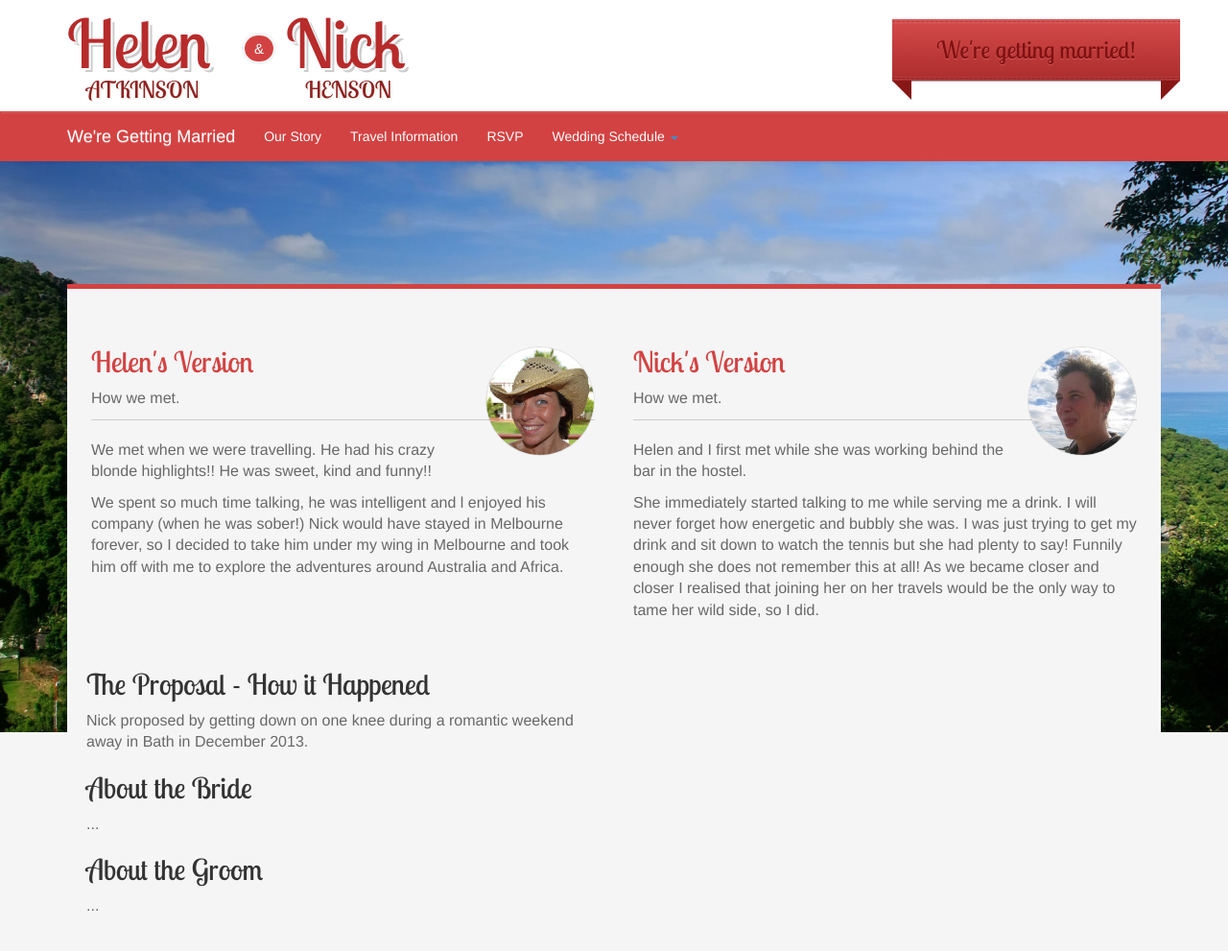
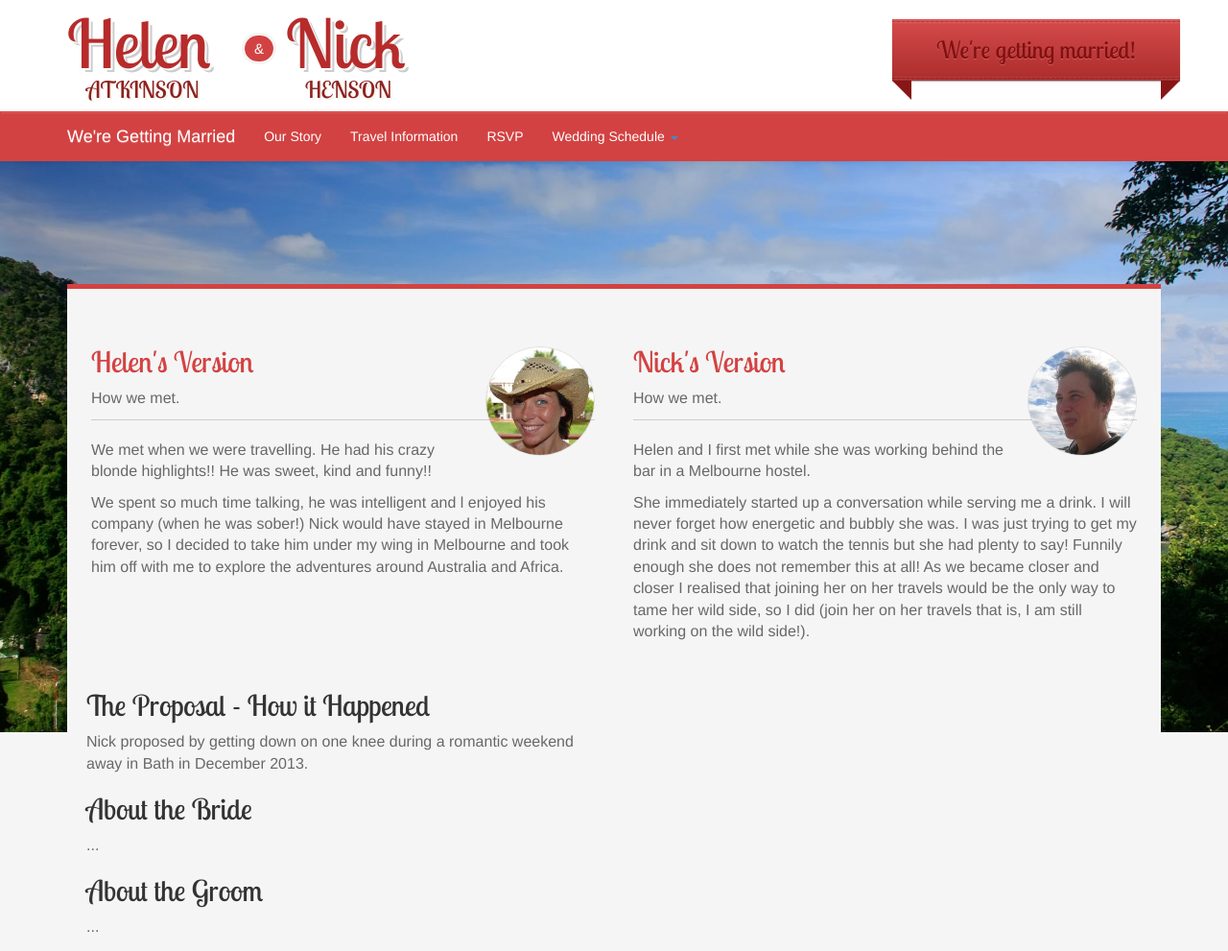
Before and after one commit to Kalyse/Helen-Wedding, a plain HTML site: page our-story.html in a window 1280 px wide. Shown: the top 991 px of the page at 96% size. Drawn offline with nearby package versions, Linux system fonts and the light colour scheme; a web font is replaced by a local one.

Commit message:
Update our-story.html

```diff
--- a/our-story.html
+++ b/our-story.html
@@ -118,9 +118,9 @@
                             <p>How we met.</p>
                         </div>
                         <div class="person-intro">
-                            <p>Helen and I first met while she was working behind the bar in the hostel.</p>
-                            <p>She immediately started talking to me while serving me a drink. I will never forget how energetic and bubbly she was. I was just trying to get my drink and sit down to watch the tennis but she had plenty to say! Funnily enough she does not remember this at all!
-                            As we became closer and closer I realised that joining her on her travels would be the only way to tame her wild side, so I did.
+                            <p>Helen and I first met while she was working behind the bar in a Melbourne hostel.</p>
+                            <p>She immediately started up a conversation while serving me a drink. I will never forget how energetic and bubbly she was. I was just trying to get my drink and sit down to watch the tennis but she had plenty to say! Funnily enough she does not remember this at all!
+                            As we became closer and closer I realised that joining her on her travels would be the only way to tame her wild side, so I did (join her on her travels that is, I am still working on the wild side!).
                             </p>
                         </div>
                     </div>
```
